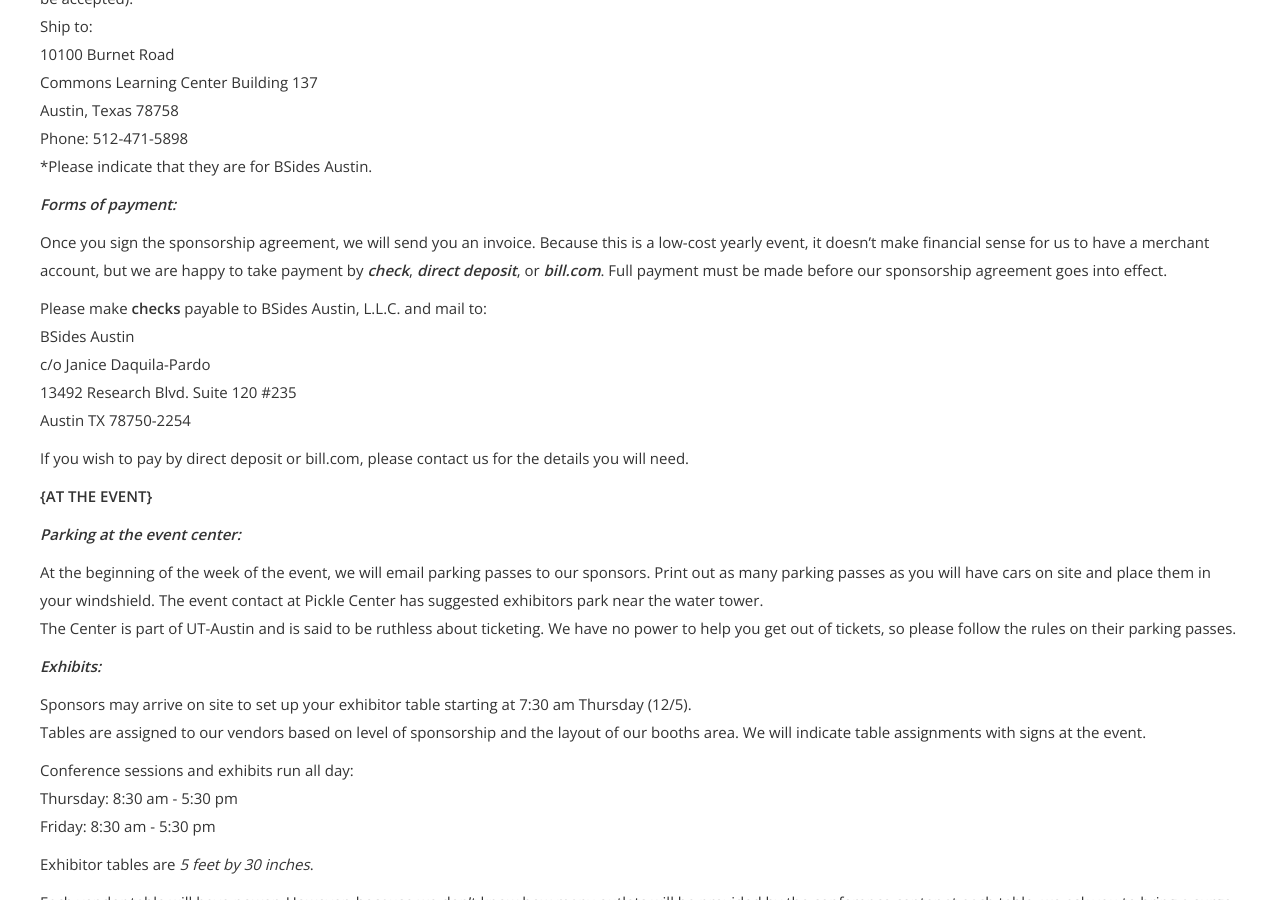
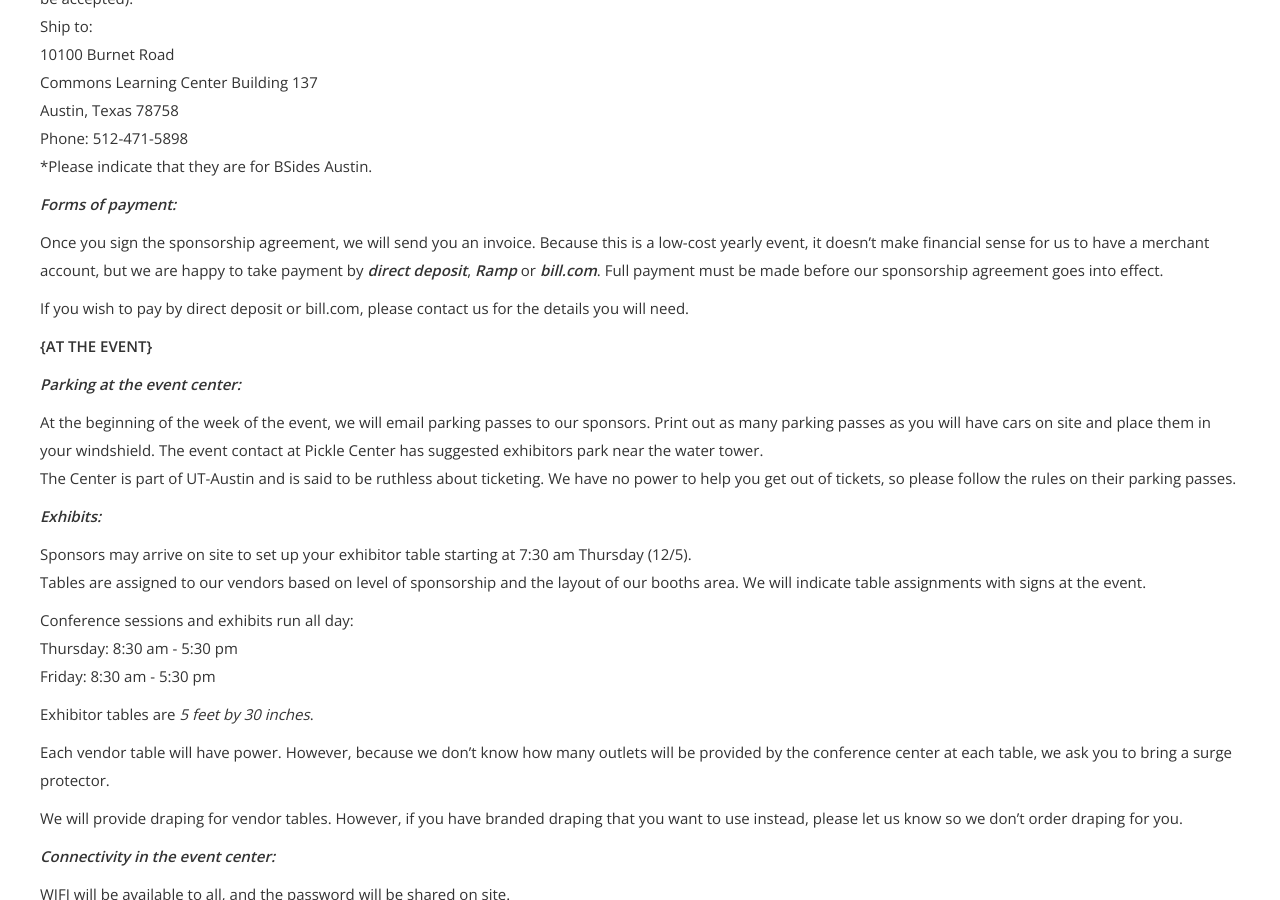
Before and after one commit to bsidesaustin/test, a Jekyll site: the page built from sponsor.html, in a window 1280 px wide and 900 px high, scrolled down 1402 px. Built offline with Jekyll 4.4.1, drawn with Linux system fonts in a browser that asks for light colours; nearby versions of some CDN libraries; some web fonts are replaced.

Commit message:
Update sponsor.html

```diff
--- a/sponsor.html
+++ b/sponsor.html
@@ -69,12 +69,8 @@
 *Please indicate that they are for BSides Austin.</p>
 
 <p><strong><em>Forms of payment:</em></strong></p>
-<p>Once you sign the sponsorship agreement, we will send you an invoice. Because this is a low-cost yearly event, it doesn’t make financial sense for us to have a merchant account, but we are happy to take payment by <strong><em>check</em></strong>, <strong><em>direct deposit</em></strong>, or <strong><em>bill.com</em></strong>. Full payment must be made before our sponsorship agreement goes into effect.</p>
-<p>Please make <strong>checks</strong> payable to BSides Austin, L.L.C. and mail to:<br />
-BSides Austin<br />
-c/o Janice Daquila-Pardo<br />
-13492 Research Blvd. Suite 120 #235<br />
-Austin TX 78750-2254</p>
+<p>Once you sign the sponsorship agreement, we will send you an invoice. Because this is a low-cost yearly event, it doesn’t make financial sense for us to have a merchant account, but we are happy to take payment by <strong><em>direct deposit</em></strong>, <strong><em>Ramp</em></strong> or <strong><em>bill.com</em></strong>. Full payment must be made before our sponsorship agreement goes into effect.</p>
+
 <p>If you wish to pay by direct deposit or bill.com, please contact us for the details you will need.</p>
 
 <p><strong id="at-the-event">{AT THE EVENT}</strong></p>
```
